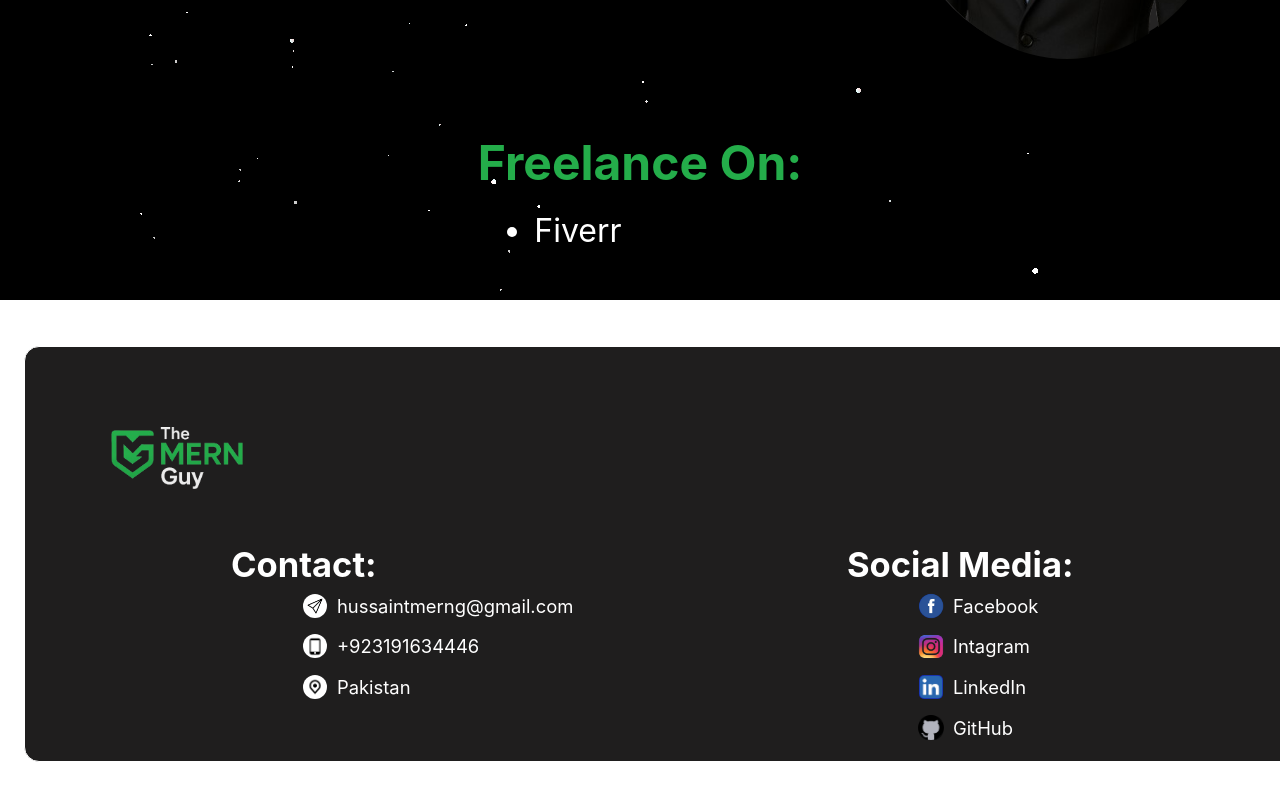
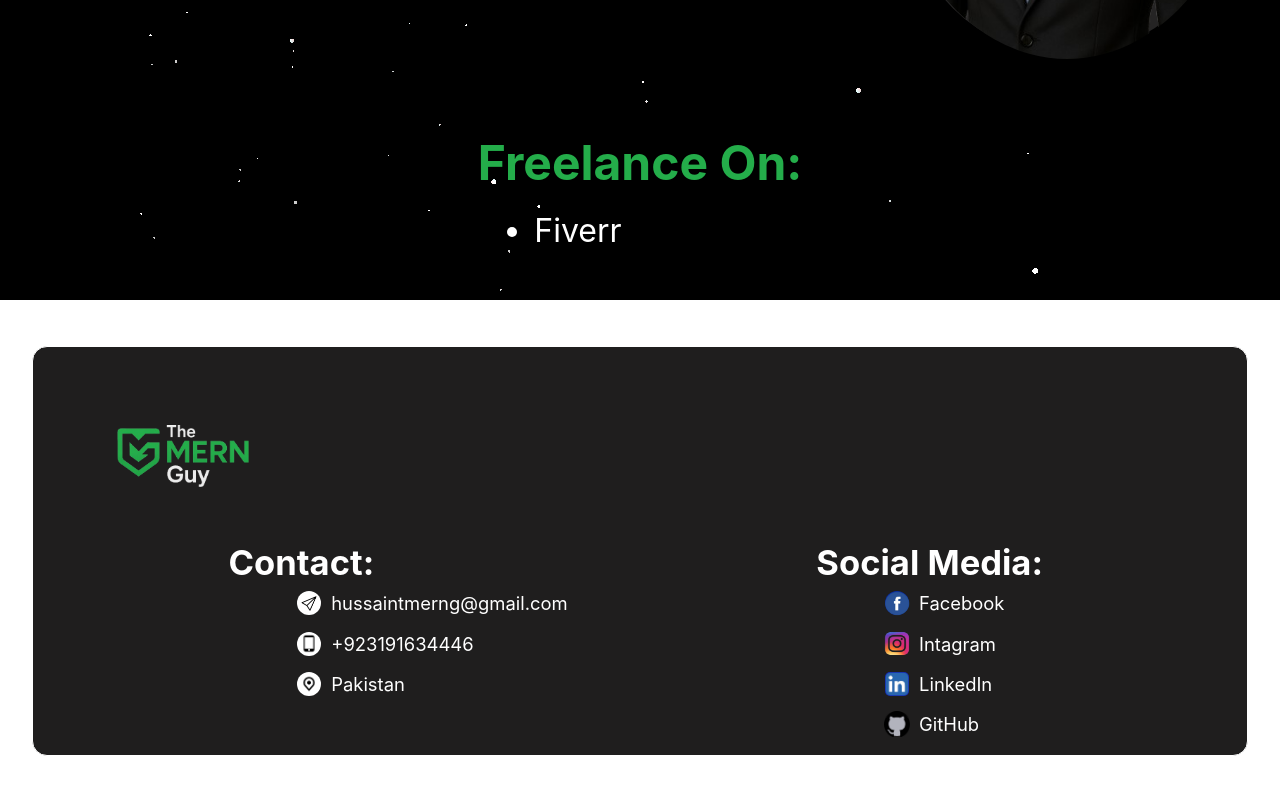
Before and after one commit to hussaintmg/Portfolio-React, a React (Create React App) app: page / in a window 1280 px wide. Shown: the part 500-1300 px from the top of the page. Built offline with nearby package versions, Linux system fonts and the light colour scheme.

Commit message:
Update Footer.scss

```diff
--- a/src/Pages/SCSS/Footer.scss
+++ b/src/Pages/SCSS/Footer.scss
@@ -1,12 +1,18 @@
 .footer {
-  width: 96.25%;
+  width: 95%;
+  max-width: 100vw;
   height: auto;
-  background: transparent;
+  background: rgb(31, 30, 30);
   border: 0.7px solid white;
   border-radius: 15px;
-  margin: 7.54375vw 0 1cm 1.875%;
-  padding: 1.6535625vw;
-  background: rgb(31, 30, 30);
+  margin: 7.54375vw auto 1cm auto;
+  padding: 1.5%;
+  box-sizing: border-box;
+  overflow-x: hidden;
+
+  display: flex;
+  flex-wrap: wrap;
+  align-items: flex-start;
   .logo {
     margin: 0 0 0 3.54375vw;
     width: 13.75vw;
@@ -76,6 +82,7 @@
 }
 @media (max-width: 1000px) {
   .item {
+    width: 150% !important;
     .img {
       max-width: 3.125vw !important;
       max-height: 3.125vw !important;
```
